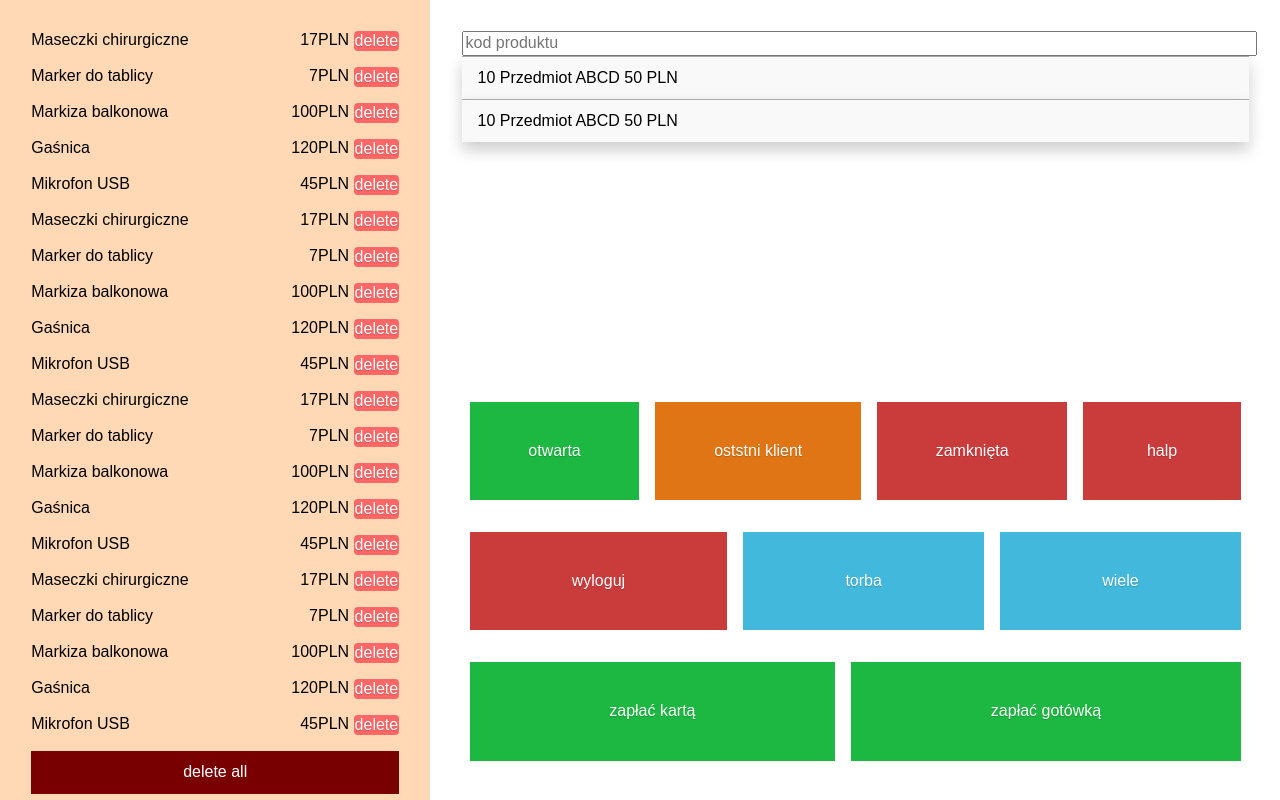
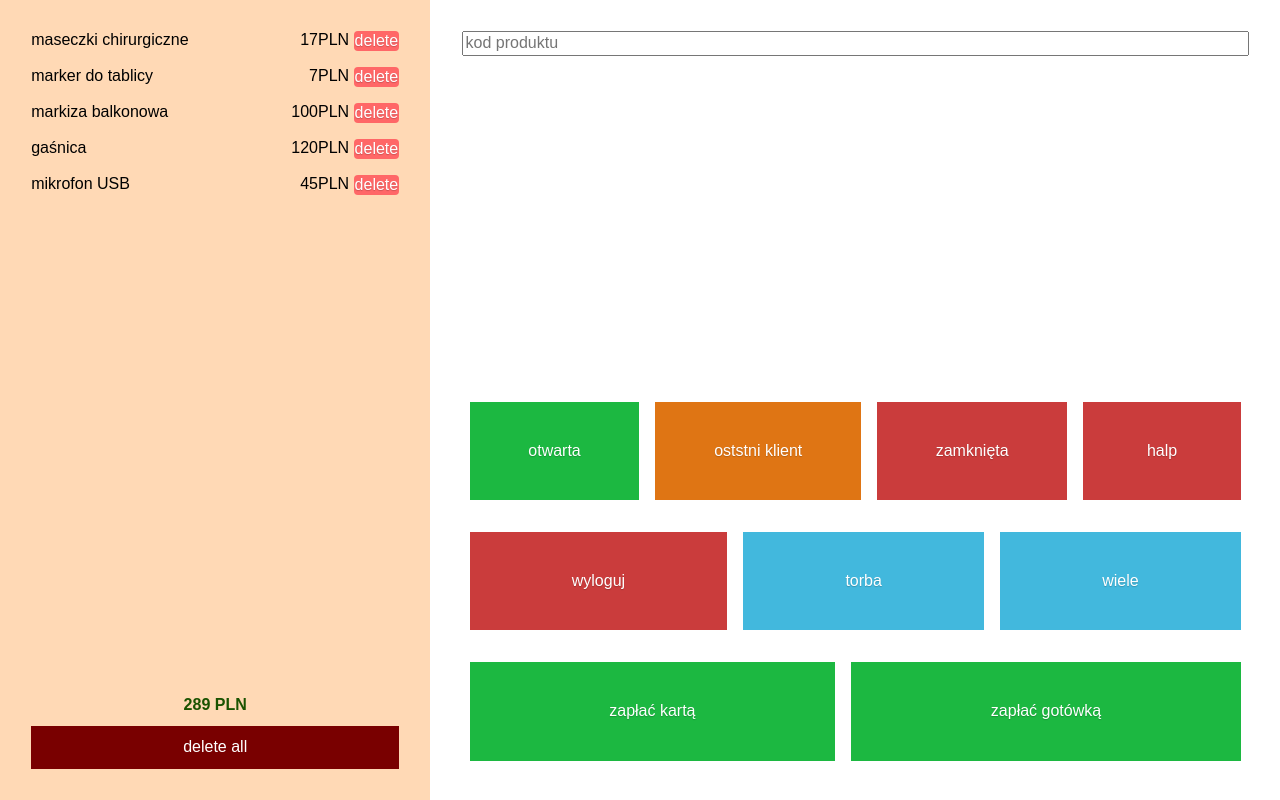
Before and after one commit to JanMaciuk/Kasa, a plain HTML site: page index.html in a window 1280 px wide. Drawn offline with nearby package versions, Linux system fonts and the light colour scheme.

Commit message:
Update zmian lokalnych do githuba

```diff
--- a/index.html
+++ b/index.html
@@ -12,6 +12,7 @@
     <div id="sidebar">
       <div id="entries"></div>
       <div class="spacer"></div>
+      <div id="sum">0 PLN</div>
       <div class="delete-all">delete all</div>
     </div>
     <div id="main">
@@ -19,16 +20,6 @@
         <input type="text"
           placeholder="kod produktu">
         <div id="dropdown">
-          <div class="prop">
-            <span class="prop_kod">10</span>
-            <span class="prop_name">Przedmiot ABCD</span>
-            <span class="prop_cena">50 PLN</span>
-          </div>
-          <div class="prop">
-            <span class="prop_kod">10</span>
-            <span class="prop_name">Przedmiot ABCD</span>
-            <span class="prop_cena">50 PLN</span>
-          </div>
         </div>
       </div>
       <div class="bottom">
@@ -44,7 +35,6 @@
           <div class="big-button button-secondary function">wiele</div>
         </div>
         <div class="row">
-          <span id="sum"></span>
           <div class="big-button button-success pay">zapłać kartą</div>
           <div class="big-button button-success pay">zapłać gotówką</div>
         </div>
--- a/scripts.js
+++ b/scripts.js
@@ -2,6 +2,8 @@ const example = {
   name: "Maseczki chirurgiczne",
   price: 17
 }
+let sumaObiekt = document.querySelector("#sum")
+const reducer = (accumulator, currentValue) => accumulator + currentValue;
 
 function printEntry(entry, id) {
   return `<div class="entry">
@@ -21,18 +23,23 @@ function addItem(name, price) {
   })
 }
 
-addItem("Maseczki chirurgiczne", 17);
-addItem("Marker do tablicy", 7);
-addItem("Markiza balkonowa", 100);
-addItem("Gaśnica", 120);
-addItem("Mikrofon USB", 45);
+addItem("maseczki chirurgiczne", 17);
+addItem("marker do tablicy", 7);
+addItem("markiza balkonowa", 100);
+addItem("gaśnica", 120);
+addItem("mikrofon USB", 45);
 
 let scaned = [];
-scaned = [...items, ...items, ...items, ...items];
+scaned = [...items];
 
 function unscan(id) {
   scaned = [...scaned.slice(0, id), ...scaned.slice(id + 1)]
   refresh()
+}
+
+function scan(product) {
+  scaned.push(product);
+  refresh();
 }
 
 function delete_all() {
@@ -40,7 +47,16 @@ function delete_all() {
   refresh()
 }
 
+function sumownik(dynks) {
+  suma = suma + dynks.price
+  console.log(dynks.price)
+}
+let suma = 0
 function refresh() {
+  suma = 0
+  scaned.forEach(sumownik)
+  sumaObiekt.innerHTML = suma + " PLN"
+
   const entiresEl = document.querySelector("#entries");
   const scaned_html = scaned.map(printEntry);
   let entiresEl_content = scaned_html.join("");
@@ -58,11 +74,11 @@ refresh();
 
 let props = [];
 function findProducts(query) {
-  console.log(query)
+  // console.log(query)
   return items.map((el,id)=>{el.id = id; return el}).filter( (product,id) => {
-    console.log(String(id), product.name, query)
+    // console.log(String(id), product.name, query)
     if(String(id).startsWith(query)) return true;
-    if(product.name.startsWith(query)) return true;
+    if(product.name.startsWith(query.toLowerCase())) return true;
     return false;
   } )
 }
@@ -74,13 +90,22 @@ const dropdown = document.querySelector("#dropdown");
  * @param {KeyboardEvent} event
  */
 function onKeyPress(event) {
-  console.log(findProducts(idInput.value))
+  console.log(event.key)
+  if(event.key === "Delete"){
+    idInput.value = "";
+    return;
+  }
+  if(event.key === "Enter"){
+    let found = findProducts(idInput.value);
+    if(found.length) scan( found[0] );
+    return;
+  }
   const props = findProducts(idInput.value).slice(0,3);
   const props_html = props.map( p => `
   <div class="prop">
     <span class="prop_kod">${p.id}</span>
     <span class="prop_name">${p.name}</span>
-    <span class="prop_cena">50 PLN</span>
+    <span class="prop_cena">${p.price}</span>
   </div>`)
   dropdown.innerHTML=props_html.join("")
 }
@@ -89,3 +114,4 @@ function onKeyPress(event) {
  */
 const idInput = document.querySelector("#product_id>input");
 idInput.addEventListener('change', onKeyPress);
+idInput.addEventListener('keydown', onKeyPress);
--- a/style.css
+++ b/style.css
@@ -34,6 +34,10 @@ body{
   align-items: baseline;
   margin-bottom: 1rem;
 }
+#entries{
+  max-height: 100%;
+  overflow-y: scroll;
+}
 .name{
   margin-right: 15px;
 }
@@ -57,6 +61,12 @@ body{
   color: white;
   text-align: center;
 }
+#sum{
+  padding: 0.75rem;
+  color: rgb(26, 83, 0);
+  text-align: center;
+  font-weight: 700;
+}
 
 #main{
   flex-grow: 1;
@@ -76,6 +86,7 @@ body{
 }
 #product_id>input{
   width: 100%;
+  box-sizing: border-box;
 }
 
 .big-button{
@@ -91,6 +102,6 @@ body{
   background-color: #f9f9f9;
   box-shadow: 0px 8px 16px 0px rgba(0,0,0,0.2);
   padding: 12px 16px;
+  border-top: 1px solid darkgrey;
   box-sizing: border-box;
-  border-top: 1px solid darkgrey;
 }
```
